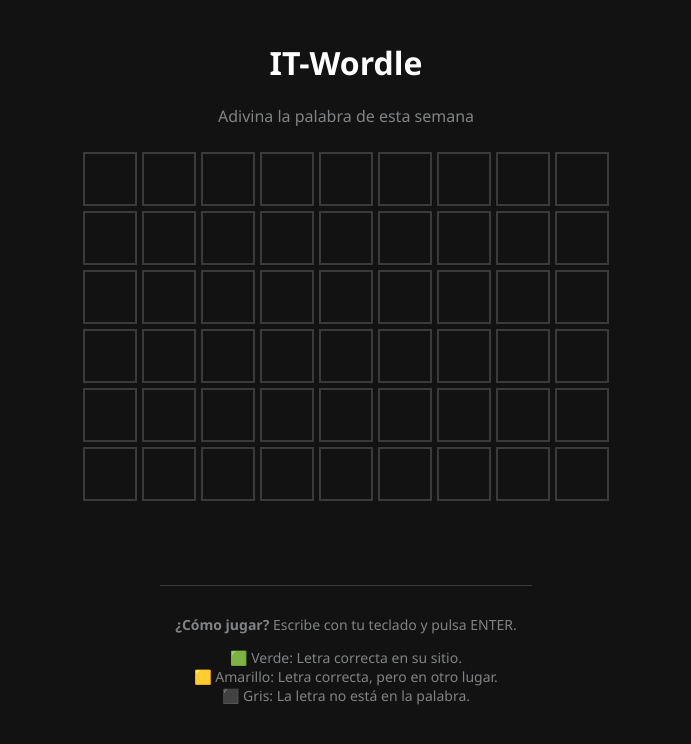
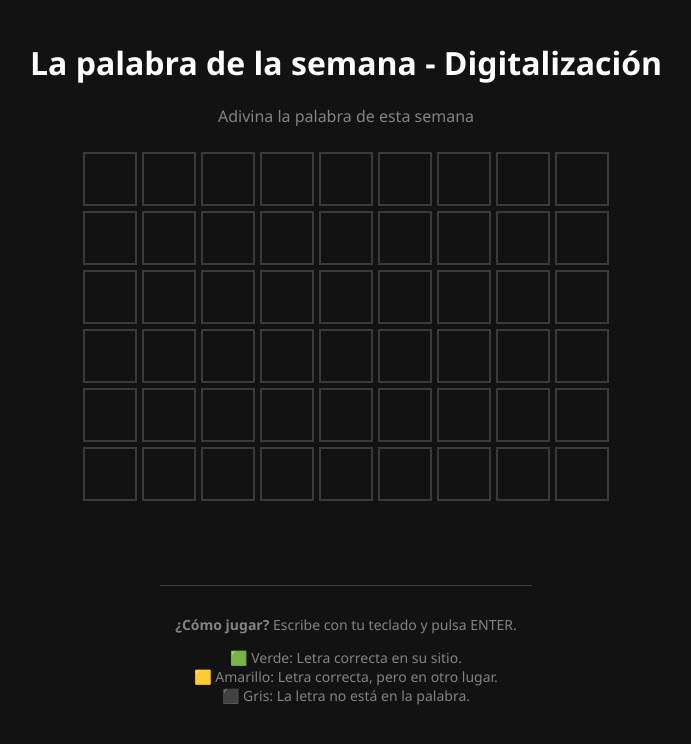
Before and after one commit to jvicher157/4-ESO, a plain HTML site: page lapalabradeldia/index.html in a window 1280 px wide. Shown: the whole page, without its empty margins (294-985 px from the left). Drawn offline with Linux system fonts and the light colour scheme.

Commit message:
Cambiamos el nombre

```diff
--- a/lapalabradeldia/index.html
+++ b/lapalabradeldia/index.html
@@ -3,7 +3,7 @@
 <head>
     <meta charset="UTF-8">
     <meta name="viewport" content="width=device-width, initial-scale=1.0">
-    <title>La palabra del día - Digitalización</title>
+    <title>La palabra de la semana - Digitalización</title>
     <style>
         body {
             font-family: 'Segoe UI', Tahoma, Geneva, Verdana, sans-serif;
@@ -60,7 +60,7 @@
 </head>
 <body>
 
-    <h1>IT-Wordle</h1>
+    <h1>La palabra de la semana - Digitalización</h1>
     <p class="subtitulo">Adivina la palabra de esta semana</p>
 
     <div id="tablero"></div>
```
